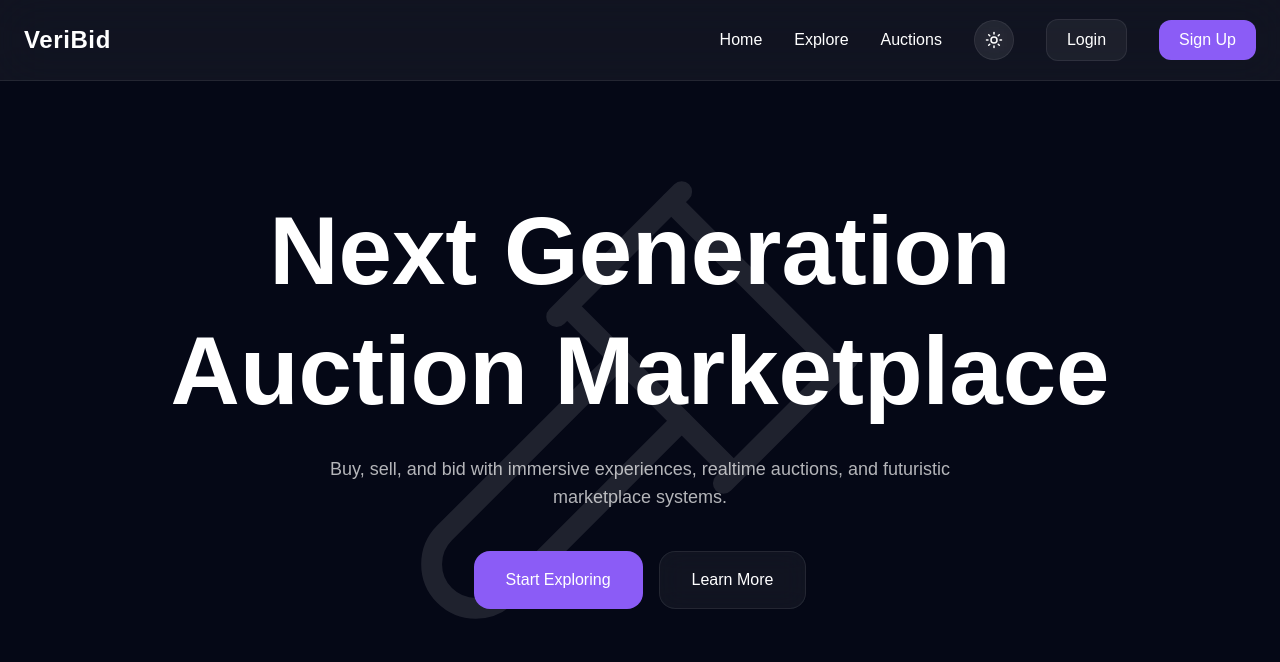
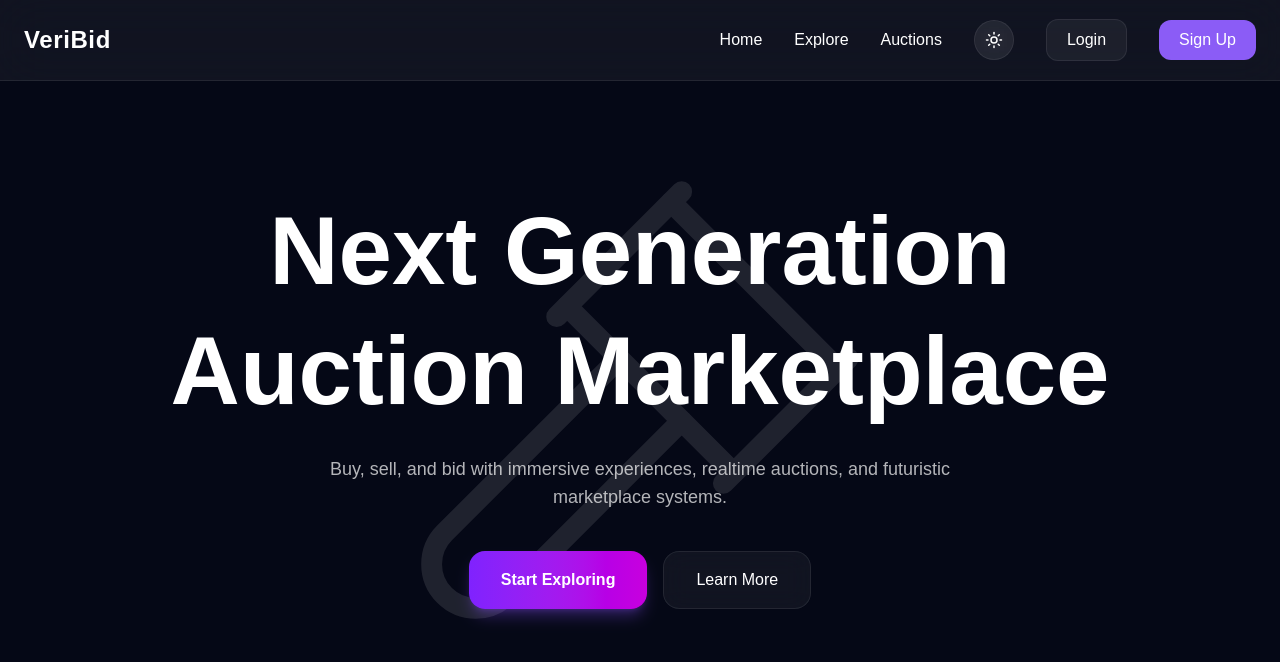
Before and after one commit to suyogvedak/veribid-platform, a Next.js app: page / in a window 1280 px wide. Shown: the top 662 px of the page. Built offline with nearby package versions, Linux system fonts and the light colour scheme.

Commit message:
regular updates

```diff
--- a/src/app/page.tsx
+++ b/src/app/page.tsx
@@ -73,10 +73,17 @@ export default function HomePage() {
   className="
     px-8 py-4
     rounded-2xl
-              bg-[var(--primary)]
-              hover:opacity-90
-              transition
+    bg-gradient-to-r
+    from-violet-600
+    to-fuchsia-600
     text-white
+    font-semibold
+    shadow-lg
+    shadow-violet-500/30
+    hover:scale-105
+    hover:shadow-violet-500/50
+    transition-all
+    duration-300
   "
 >
   Start Exploring
```
Lines whose indentation alone changed are shown as unchanged.
